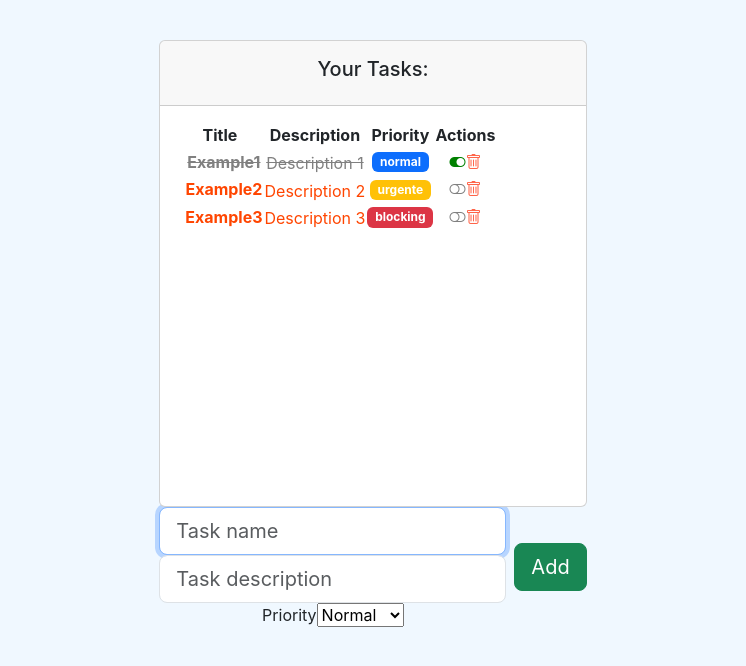
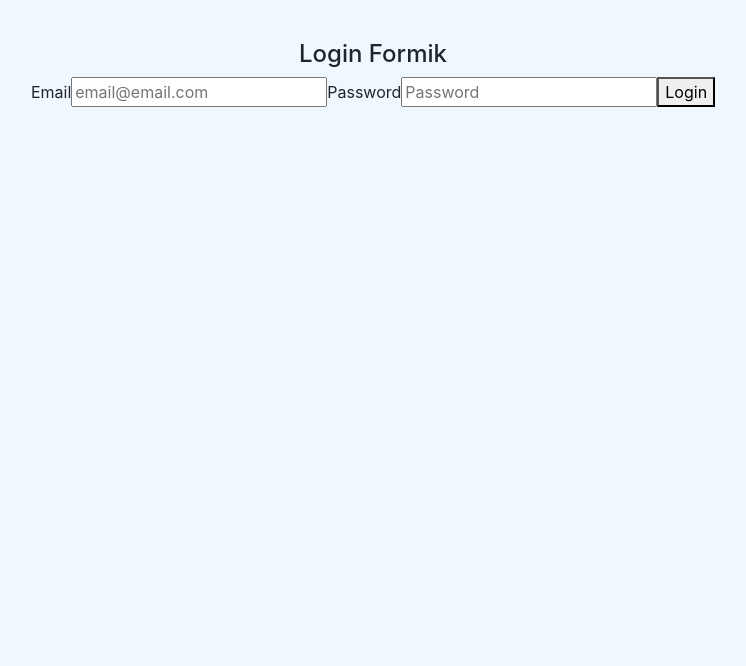
Before and after one commit to rl-albores/create-react-lecciones, a React (Create React App) app in the folder my-app/: page / in a window 1280 px wide. Shown: the top 666 px of the page, without its empty margins (267-1013 px from the left). Built offline with nearby package versions, Linux system fonts and the light colour scheme.

Commit message:
Actualización utilizando Formik

```diff
--- a/my-app/src/App.js
+++ b/my-app/src/App.js
@@ -5,7 +5,8 @@
 /* import Ejemplo1 from './hooks/Ejemplo1' */
 /* import Ejemplo2 from './hooks/Ejemplo2' */
 /* import Ejemplo4 from './hooks/Ejemplo4' */
-import TaskListComponent from './components/container/task_list'
+/* import TaskListComponent from './components/container/task_list' */
+import LoginFormik from './components/pure/forms/loginFormik'
 /* import Greeting from './components/pure/greeting' */
 /* import GreetingF from './components/pure/greetingF' */
 
@@ -24,10 +25,12 @@
         <GreetingStyled name="Ricardo" />
       </header> */}
       {/** Gestion de eventos */}
-      <TaskListComponent />
+      {/* <TaskListComponent /> */}
       {/* <Father /> */}
       {/* Ejemplos de Renderizados condicionales */}
       {/* <OptionalRender /> */}
+      {/* Ejemplos de Formik */}
+      <LoginFormik />
       {/* PROYECTO FINAL */}
     </div>
   )
--- a/my-app/src/components/container/task_list.jsx
+++ b/my-app/src/components/container/task_list.jsx
@@ -31,7 +31,9 @@
   //control del ciclo de vida del componente
   useEffect(() => {
     console.log('Task State has been modified')
-    setLoading(false)
+    setTimeout(() => {
+      setLoading(false)
+    }, 2000)
     return () => {
       console.log('TaskList component is going to unmount...')
     }
@@ -104,6 +106,12 @@
     )
   }
 
+  const loadingStyle = {
+    color: 'orange',
+    fontSize: '12px',
+    fontWeight: 'bold',
+  }
+
   return (
     <div className="col-12 ">
       <div className="card">
@@ -114,10 +122,11 @@
           className="card-body"
           style={{ position: 'relative', height: '400px' }}
           data-mdb-perfect-scroolbar="true">
-          {tasksTable}
+          {/*ToDo: add loading spinner */}
+          {loading ? <p style={loadingStyle}>Loading tasks</p> : tasksTable}
         </div>
       </div>
-      <TaskForm add={addTask} />
+      <TaskForm add={addTask} lenght={tasks.length} />
       {/* TODO APLICAR UN For/Map para renderizar una lista */}
       {/* <TaskComponent task={defaultTask} /> */}
     </div>
--- /dev/null
+++ b/my-app/src/components/pure/forms/loginFormik.jsx
@@ -0,0 +1,67 @@
+import React from 'react'
+import { Formik, Field, Form, ErrorMessage } from 'formik'
+import * as Yup from 'yup'
+
+const loginSchema = Yup.object().shape({
+  email: Yup.string()
+    .email('Invalid email format')
+    .required('Email is required'),
+  password: Yup.string().required('Password is required'),
+})
+
+const LoginFormik = () => {
+  const initialCredentials = {
+    email: '',
+    password: '',
+  }
+
+  return (
+    <div>
+      <h4>Login Formik</h4>
+      <Formik
+        initialValues={initialCredentials}
+        validationSchema={loginSchema} //-> Yup validation schema
+        onSubmit={async (values) => {
+          await new Promise((r) => setTimeout(r, 500))
+          alert(JSON.stringify(values, null, 2))
+          localStorage.setItem('credentials', values) //-> quedan los datos en el localstorage
+        }}>
+        {/* We obtain props form Formik */}
+
+        {({
+          values,
+          errors,
+          isSubmitting,
+          handleChange,
+          handleBlur,
+          handleSubmit,
+          touched,
+        }) => (
+          <Form>
+            <label htmlFor="email">Email</label>
+            <Field id="email" name="email" placeholder="email@email.com" />
+            {errors.email && touched.email && (
+              <ErrorMessage name="email" component="div" />
+            )}
+            <label htmlFor="password">Password</label>
+            <Field
+              id="password"
+              name="password"
+              placeholder="Password"
+              type="password"
+            />
+            {errors.password && touched.password && (
+              <div>
+                <ErrorMessage name="password" component="div" />
+              </div>
+            )}
+            <button type="submit">Login</button>
+            {isSubmitting ? <p>Login your credentials...</p> : null}
+          </Form>
+        )}
+      </Formik>
+    </div>
+  )
+}
+
+export default LoginFormik
--- a/my-app/src/components/pure/forms/taskForm.jsx
+++ b/my-app/src/components/pure/forms/taskForm.jsx
@@ -3,7 +3,7 @@
 import { LEVELS } from '../../../models/levels.enum'
 import { Task } from '../../../models/task.class'
 
-const Taskform = ({ add }) => {
+const Taskform = ({ add, lenght }) => {
   const nameRef = useRef('')
   const descriptionRef = useRef('')
   const levelRef = useRef(LEVELS.NORMAL)
@@ -42,24 +42,26 @@
           required
           placeholder="Task description"
         />
-        <label htmlFor="selectLevel" className="sr-only">
-          Priority
-        </label>
-        <select ref={levelRef} defaultValue={LEVELS.NORMAL} id="selectLevel">
+        <select
+          className="form-control form-control-lg"
+          ref={levelRef}
+          defaultValue={LEVELS.NORMAL}
+          id="selectLevel">
           <option value={LEVELS.NORMAL}>Normal</option>
           <option value={LEVELS.URGENTE}>Urgente</option>
           <option value={LEVELS.BLOCKING}>Blocking</option>
         </select>
+        <button type="submit" className="btn btn-success btn-lg ms-2">
+          {lenght > 0 ? 'Add new task' : 'Create your first task'}
+        </button>
       </div>
-      <button type="submit" className="btn btn-success btn-lg ms-2">
-        Add
-      </button>
     </form>
   )
 }
 
 Taskform.propTypes = {
   add: PropTypes.func.isRequired,
+  lenght: PropTypes.number.isRequired,
 }
 
 export default Taskform
```
Also changed, not shown: my-app/package.json (+8 -1 lines), 1 other file (tests, documents, lock files or other folders).
